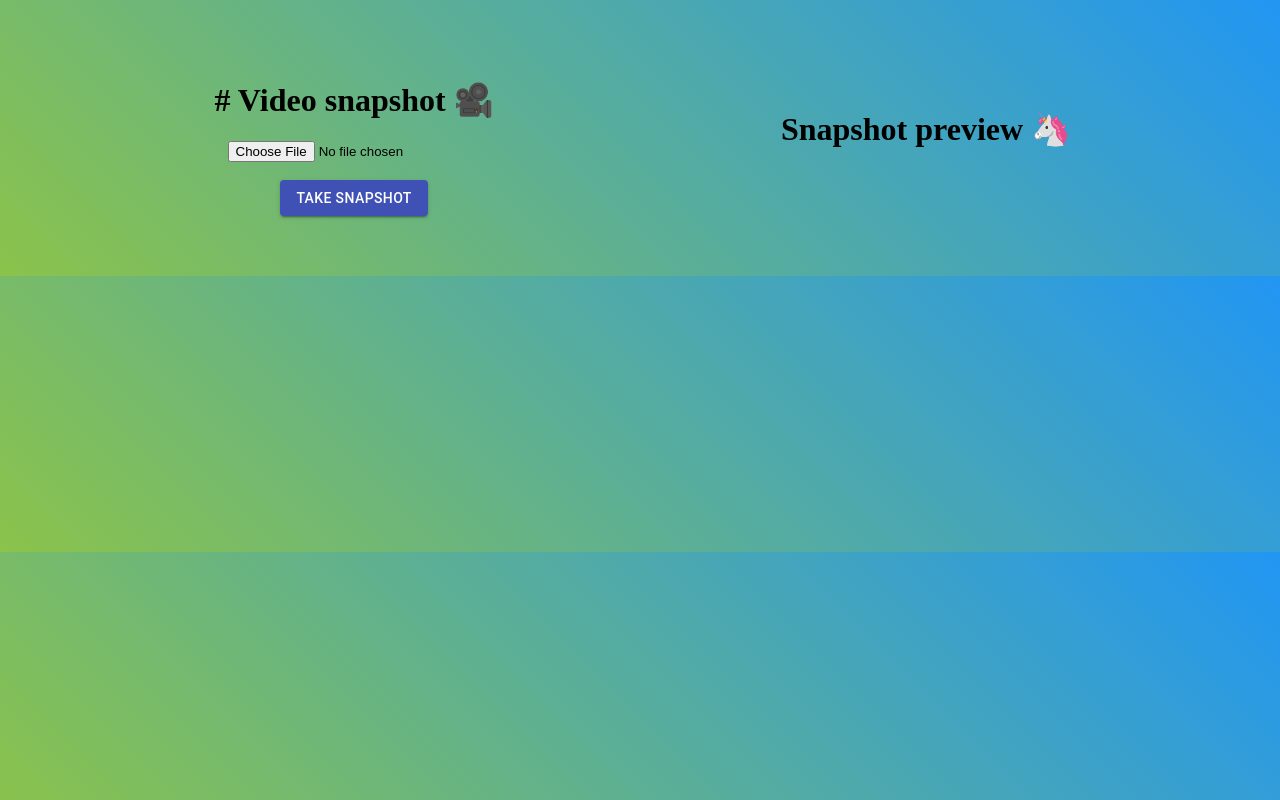
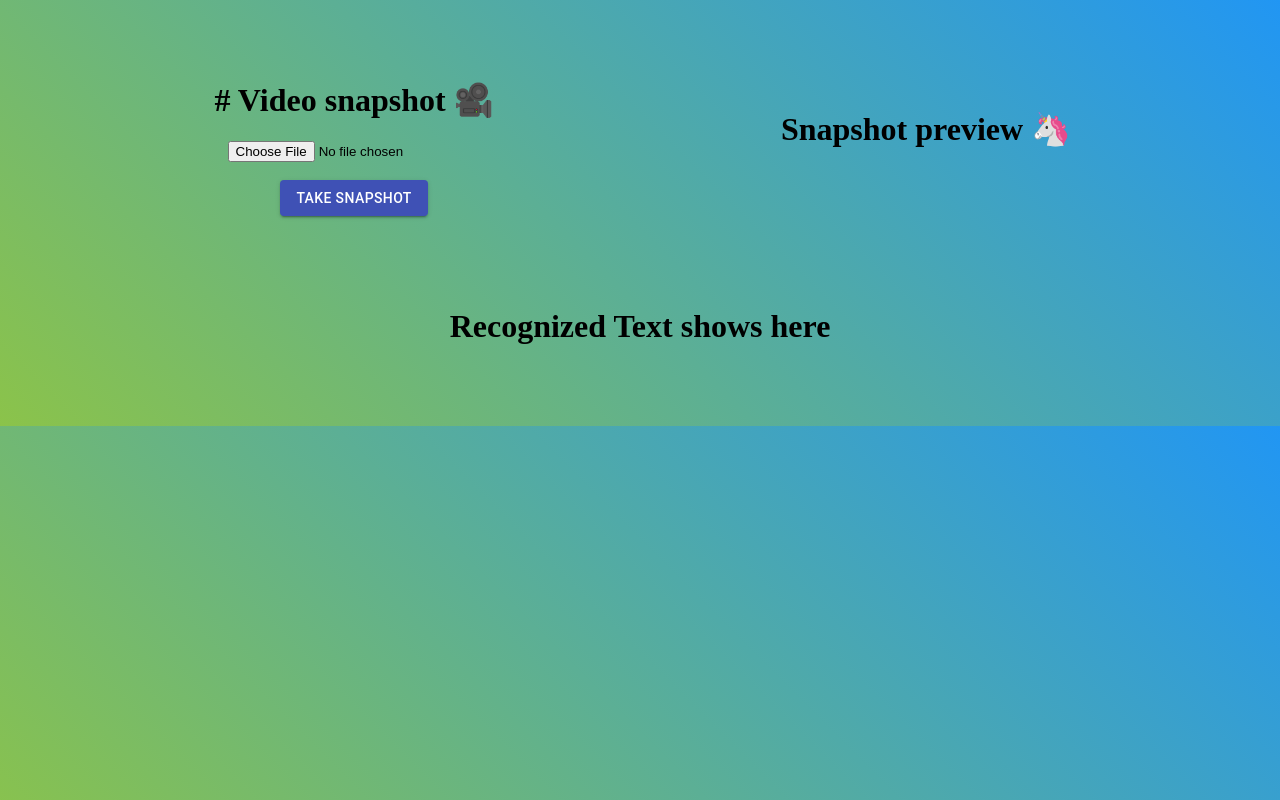
Before and after one commit to apeli23/OCR, a Next.js app: page / in a window 1280 px wide. Built offline with nearby package versions, Linux system fonts and the light colour scheme.

Commit message:
..await previewing resized text

```diff
--- a/components/ocr.js
+++ b/components/ocr.js
@@ -7,8 +7,11 @@ function OCR() {
     const inputRef = useRef(null);
     const [video, setVideo] = useState();
     const [preview, setPreview] = useState();
+    const [text, setText] = useState();
     const imgRef = useRef(null);
     var snapshoter;
+    let url=[]
+    let recognized_Text = ''
 
 
     const onChange = async (e) => {
@@ -35,12 +38,21 @@ function OCR() {
             }).then((response) => {
                 console.log(response.status);
                 response.json().then((data) => {
-                    console.log(data)
+                    // console.log(data)
+                    // console.log('data:', data);
+                    url.push(data);
                 });
+                handleText(url)
             });
         } catch (error) {
             console.error(error);
         }
+    }
+
+    function handleText (){
+        console.log('url[0]', url)
+        // recognized_Text =url[0]
+        console.log('recognized_Text', recognized_Text)
     }
     return (
         <div>
@@ -64,6 +76,12 @@ function OCR() {
                     )}<br />
                 </div>
             </div>
+            <div className='row'>
+                <div className='column'>
+                    <h1>Recognized Text shows here</h1>
+                    <p>{text}</p>
+                </div>
+            </div>
         </div>
     )
 } export default OCR;
--- a/pages/api/upload.js
+++ b/pages/api/upload.js
@@ -18,24 +18,20 @@ export const config = {
 
 export default async function handler(req, res) {
   let uploaded_url = ""
-  const fileStr = req.body.data
+  const fileStr = 'https://tesseract.projectnaptha.com/img/eng_bw.png'
 
   if (req.method === "POST") {
-
-    // console.log("backend received", fileStr);
 
     try {
       await worker.load();
       await worker.loadLanguage('eng');
       await worker.initialize('eng');
       const { data: { text } } = await worker.recognize(fileStr);
-      // console.log(text);
       uploaded_url = text
       await worker.terminate();
     } catch (error) {
       console.log('error', error);
     }
-
     res.status(200).json({ message: uploaded_url });
     console.log('backend complete')
   }
```
